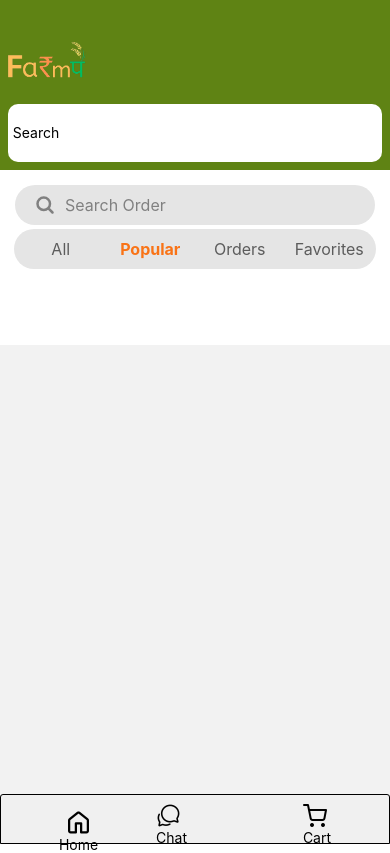
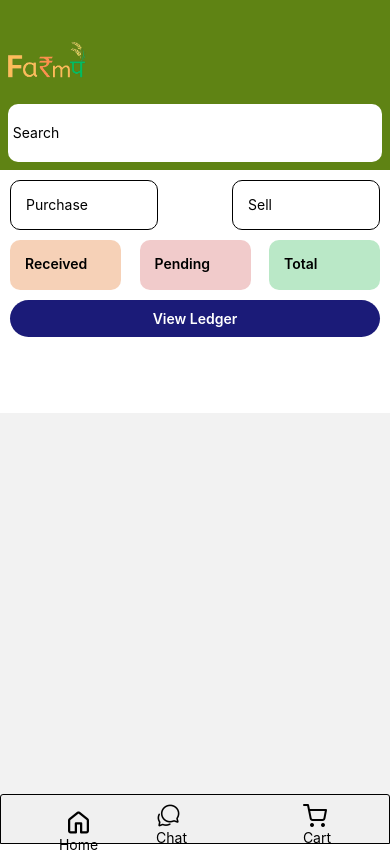
Before and after one commit to bharat-sheoran/FarmPe, a React Native app in the folder xspark/: screen /Home in a window 390 px wide. Built offline with nearby package versions, Linux system fonts and the light colour scheme.

Commit message:
Home Page Created

```diff
--- a/xspark/components/home/Home.js
+++ b/xspark/components/home/Home.js
@@ -1,5 +1,5 @@
 import React, { useState } from 'react';
-import { Image, ScrollView, StyleSheet, Text, TouchableOpacity, TouchableWithoutFeedback, View, SafeAreaView, TextInput } from 'react-native';
+import { Image, ScrollView, StyleSheet, Text, TouchableOpacity, TouchableWithoutFeedback, View, SafeAreaView, TextInput, Button } from 'react-native';
 import { useDispatch, useSelector } from 'react-redux';
 import axios from 'axios';
 import { ReqIP } from '@env';
@@ -49,28 +49,19 @@ export default function Home({ navigation }) {
 
   return (
     <SafeAreaView style={{ flex: 1, backgroundColor: 'white' }}>
-      <ScrollView showsVerticalScrollIndicator={false} style={{ padding: 10}}>
-        <View style={{ margin: 5, marginBottom: 4 }}>
-          <View style={{ flexDirection: 'row', alignItems: 'center', backgroundColor: '#e5e5e5', borderRadius: 20, padding: 10, paddingLeft: 20 }}>
-            <MagnifyingGlassIcon size={20} strokeWidth={3} color={'grey'} />
-            <TextInput
-              placeholder='Search Order'
-              placeholderTextColor={'grey'}
-              style={{ flex: 1, fontSize: 16, marginLeft: 10 }}
-              onChangeText={(text) => handleSearch(text)}
-              value={search}
-            />
+      <ScrollView showsVerticalScrollIndicator={false} style={{ padding: 10 }}>
+        <View >
+          <View style={styles.upper}>
+            <TouchableOpacity style={styles.purchase}><Text>Purchase</Text></TouchableOpacity>
+            <TouchableOpacity style={styles.sell}><Text>Sell</Text></TouchableOpacity>
           </View>
-        </View>
+          <View style={styles.middle}>
+            <TouchableOpacity style={styles.received}><Text style={{fontWeight: '600', padding: 15}}>Received</Text></TouchableOpacity>
+            <TouchableOpacity style={styles.pending}><Text style={{fontWeight: '600', padding: 15}}>Pending</Text></TouchableOpacity>
+            <TouchableOpacity style={styles.total}><Text style={{fontWeight: '600', padding: 15}}>Total</Text></TouchableOpacity>
+          </View>
+          <TouchableOpacity style={styles.lower}><Text style={{color: 'white', fontWeight: '600'}}>View Ledger</Text></TouchableOpacity>
 
-        {/* Category datas*/}
-
-        {/* <View className="mb-4">
-            <Categories/>
-        </View> */}
-
-        <View className="mb-4">
-          <SortCategories />
         </View>
       </ScrollView>
 
@@ -149,5 +140,52 @@ const styles = StyleSheet.create({
     height: 200,
     borderRadius: 10,
     marginBottom: 10,
+  },
+  upper: {
+    display: 'flex',
+    flexDirection: 'row',
+    justifyContent: 'space-between',
+    height: 50,
+  },
+  middle:{
+    display: 'flex',
+    flexDirection: 'row',
+    justifyContent: 'space-between',
+    height: 50,
+    marginTop: 10
+  },
+  lower:{
+    backgroundColor: '#1B1B78',
+    padding: 10,
+    borderRadius: 50,
+    alignItems: 'center',
+    marginTop: 10
+  },
+  received:{
+    width: '30%',
+    backgroundColor: 'rgba(237, 168, 118, 0.52)',
+    borderRadius: 10
+  },
+  pending:{
+    width: '30%',
+    backgroundColor: '#F1CBCB',
+    borderRadius: 10
+  },
+  total:{
+    width: '30%',
+    backgroundColor: '#BAE8C7',
+    borderRadius: 10
+  },
+  purchase:{
+    width: '40%',
+    borderWidth: 0.5,
+    borderRadius: 10,
+    padding: 15
+  },
+  sell:{
+    width: '40%',
+    borderWidth: 0.5,
+    borderRadius: 10,
+    padding: 15
   }
 });
--- a/xspark/screens/HomeScreen.js
+++ b/xspark/screens/HomeScreen.js
@@ -99,7 +99,7 @@ export default function HomeScreen({ route, navigation }) {
             }>
                 <View styles={styles.component}>
                     <Home navigation={navigation} />
-                    <StatusBar style="auto" />
+                    {<StatusBar style="auto" />}
                 </View>
             </ScrollView>
             <Navbar navigation={navigation} />
```
